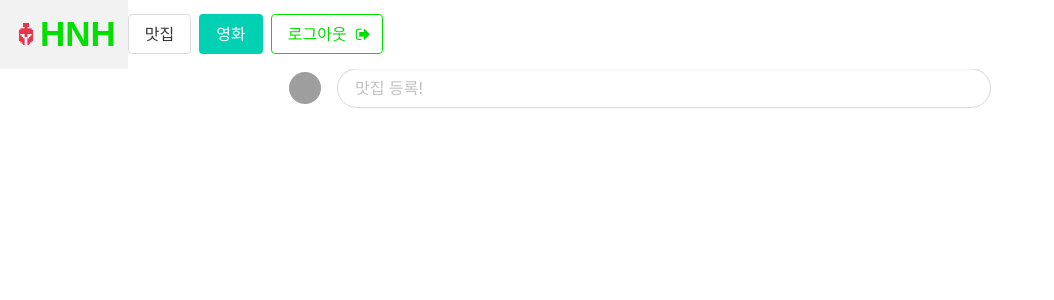
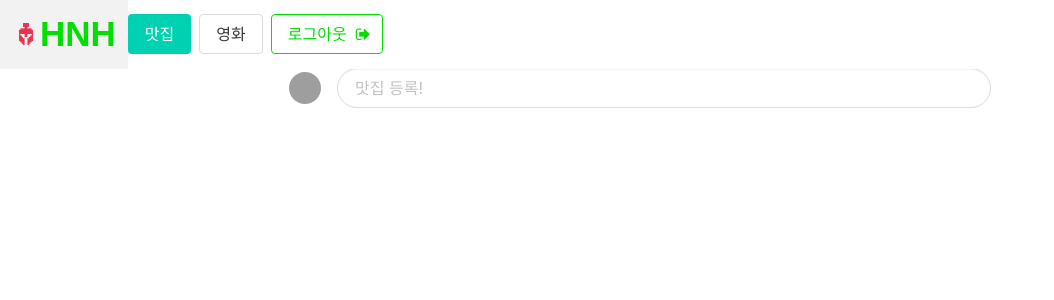
Before and after one commit to euni1004/week1_project_HNH, a Flask app: template templates/index.html in a window 1280 px wide. Shown: the top 300 px of the page, without its empty margins (0-1054 px from the left). Run offline with Flask 2, Linux system fonts and the light colour scheme; the template is opened without the code that fills it, so the values that code supplies are empty; some libraries are stand-ins or nearby versions; some web fonts are replaced; grey boxes are pictures that could not be loaded.

Commit message:
맛집/영화버튼 구현

```diff
--- a/templates/index.html
+++ b/templates/index.html
@@ -80,8 +80,8 @@
                     style="font-family: 'Gamja Flower', sans-serif;font-size: 35px;">HNH</strong>
         </a>
         <div class="buttons">
-            <a class="button primary">맛집</a>
-            <a class="button is-primary" onclick='location.href="/movie"'>영화</a>
+            <a class="button is-primary">맛집</a>
+            <a class="button primary" onclick='location.href="/movie"'>영화</a>
             <div class="logoutbu">
                 <a class="button level-item has-text-centered is-sparta is-outlined" aria-label="logout"
                    onclick="sign_out()">
```
